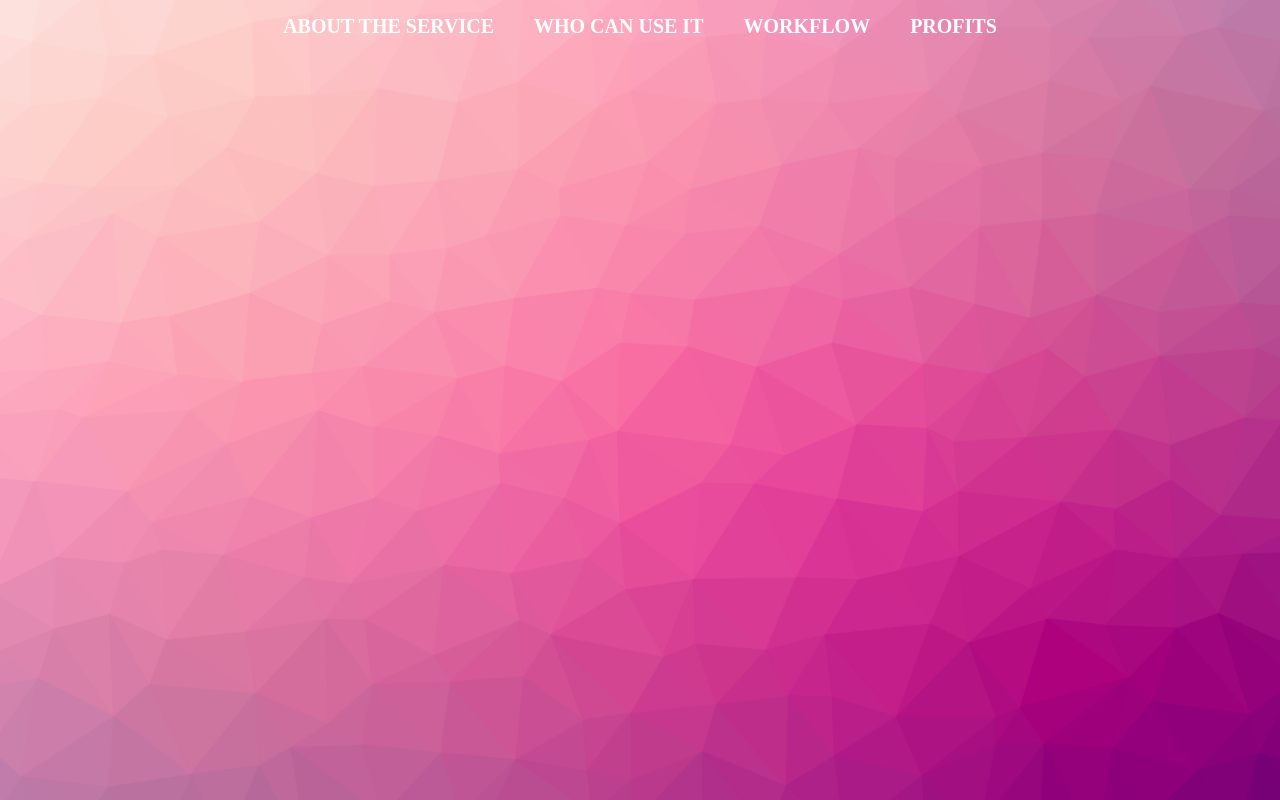
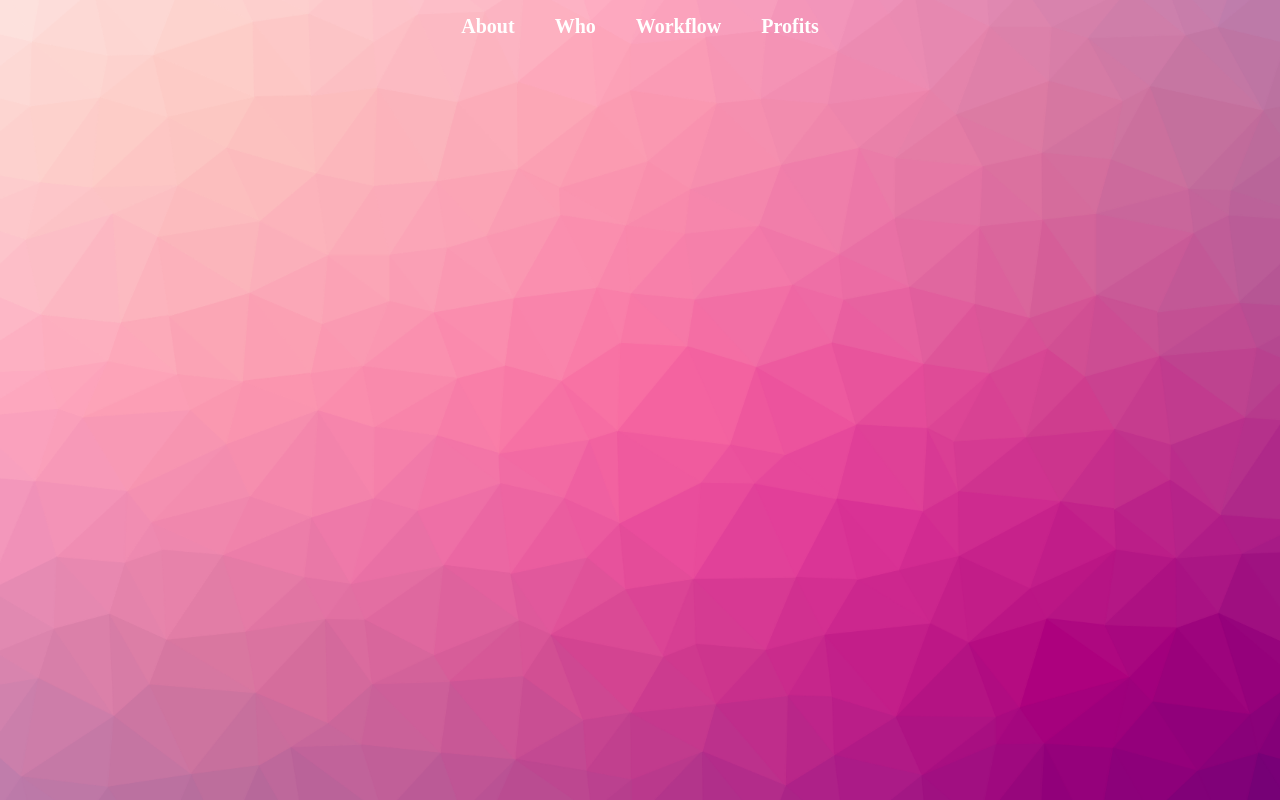
Before and after one commit to Zeliki/webcademy, a plain HTML site: page app/index.html in a window 1280 px wide. Drawn offline with Linux system fonts and the light colour scheme; a web font is replaced by a local one.

Commit message:
Third commit

```diff
--- a/app/css/main.css
+++ b/app/css/main.css
@@ -11,7 +11,7 @@ html, body {
 	background-image: url("../img/bg.png");
 	background-size: cover;
 	background-position: center;
-	text-transform: uppercase;
+	/*text-transform: uppercase;*/
 }
 
 .clearfix:before,
--- a/app/index.html
+++ b/app/index.html
@@ -15,11 +15,11 @@
 
 	<nav>
 
-		<a href="#" id="pull">Navigation</a>
+		<a href="#" id="pull">Nav</a>
 
 	<ul id ="mobile-nav" class="clearfix">
-	<li><a href="#">About the service</a></li>
-	<li><a href="#">Who can use it</a></li>
+	<li><a href="#">About</a></li>
+	<li><a href="#">Who</a></li>
 	<li><a href="#">Workflow</a></li>
 	<li><a href="#">Profits </a></li>
 </ul>
```
